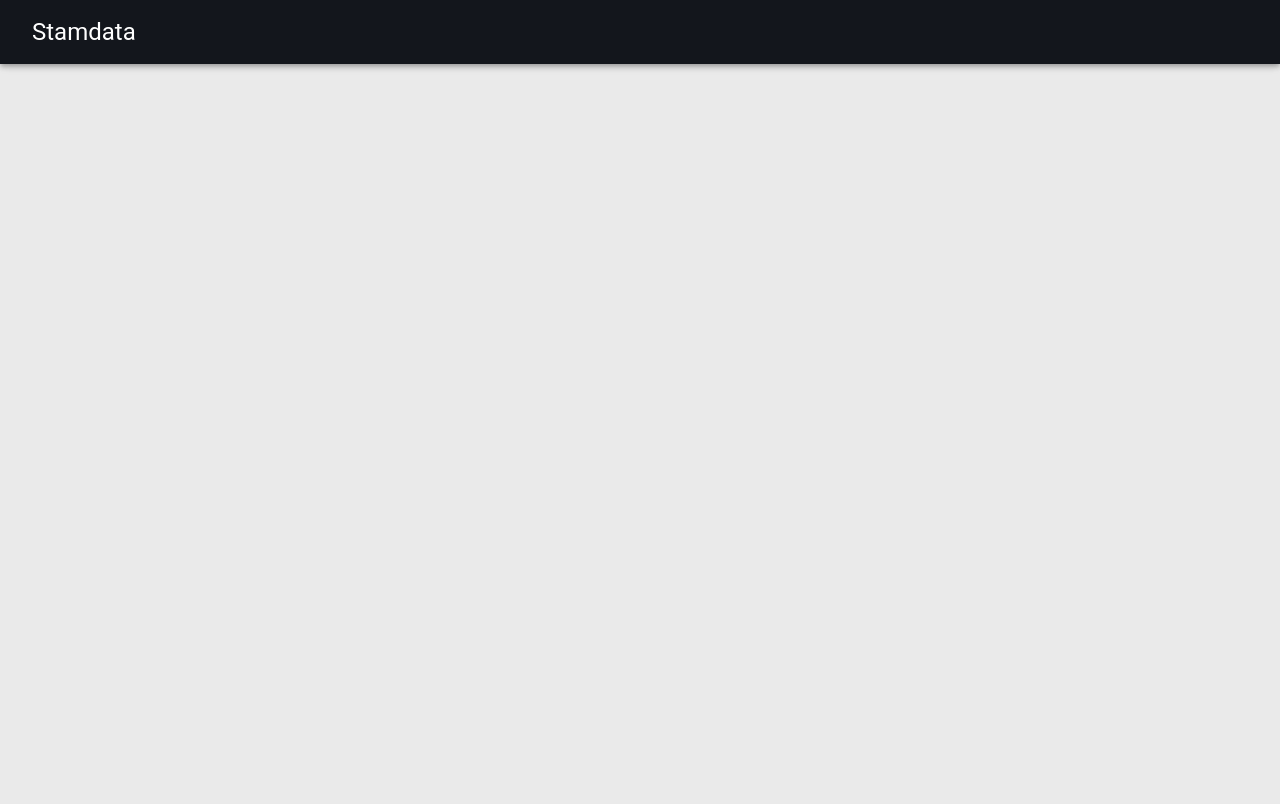
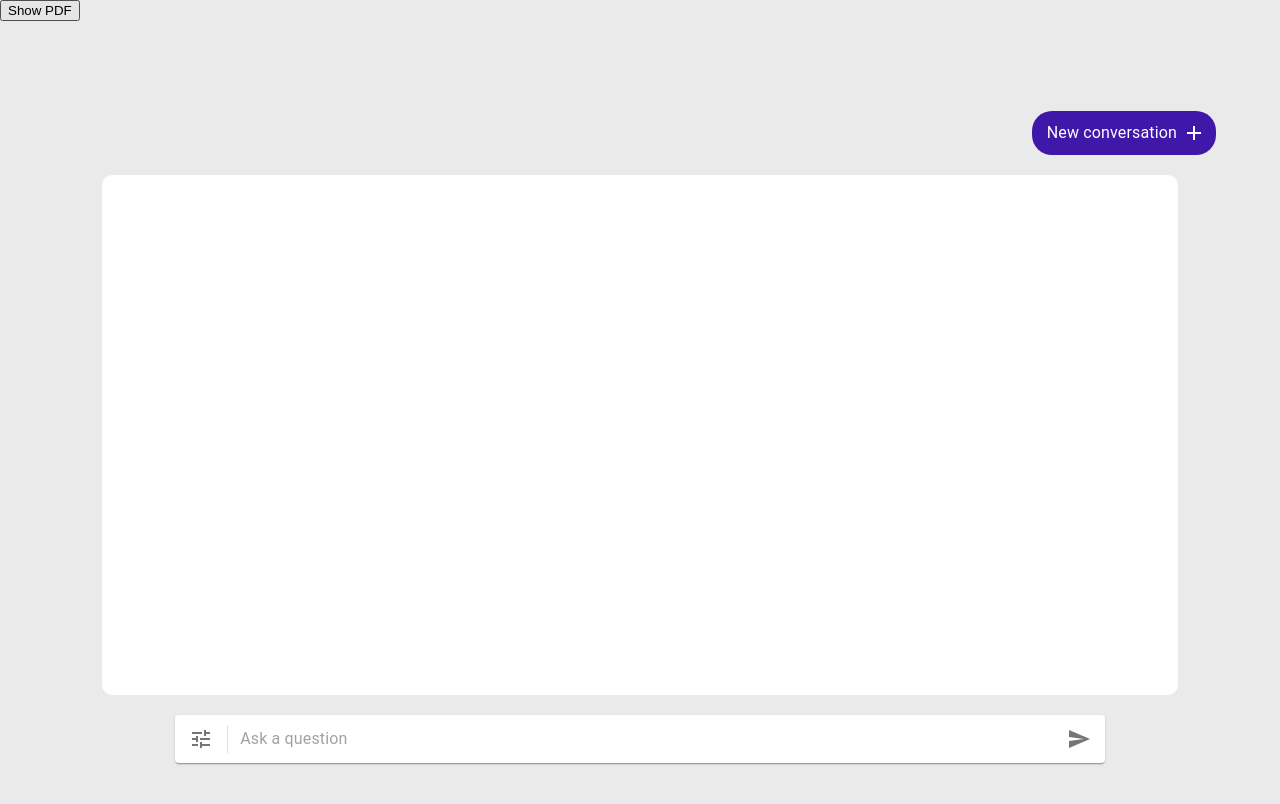
Before and after one commit to petr7555/ai-document-search-frontend, a React (Create React App) app: page /pdf-view in a window 1280 px wide. Shown: the top 804 px of the page. Built offline with nearby package versions, Linux system fonts and the light colour scheme.

Commit message:
Added temporary functionalty for manually showing and hiding PDF view

```diff
--- a/src/views/PDFPage.tsx
+++ b/src/views/PDFPage.tsx
@@ -10,19 +10,21 @@ import ReactDOM from 'react-dom';
 
 
 export const PDFPage = () => {
+  const [showPDF, setShowPDF] = React.useState(false);
+
   return (
     <>
-      <Navbar />
-
+      {/*<Navbar />*/}
+      <button onClick={() => setShowPDF(true)}> Show PDF </button>
       <Stack spacing={2}
         direction="row"
         alignItems={'center'}
         justifyContent={'center'}
         sx={{width: '100vw', height:'100%'}}>
-          <CenterPageContent>
-        {/* <Chatbot/> */}
+        <CenterPageContent>
+          <Chatbot showPDF={() => {setShowPDF(true)}} />
         </CenterPageContent>
-        {/* <PDFDisplay /> */}
+          { showPDF ? <PDFDisplay close={() => {setShowPDF(false)}} /> : null }
       </Stack>
     </>
   );
```
